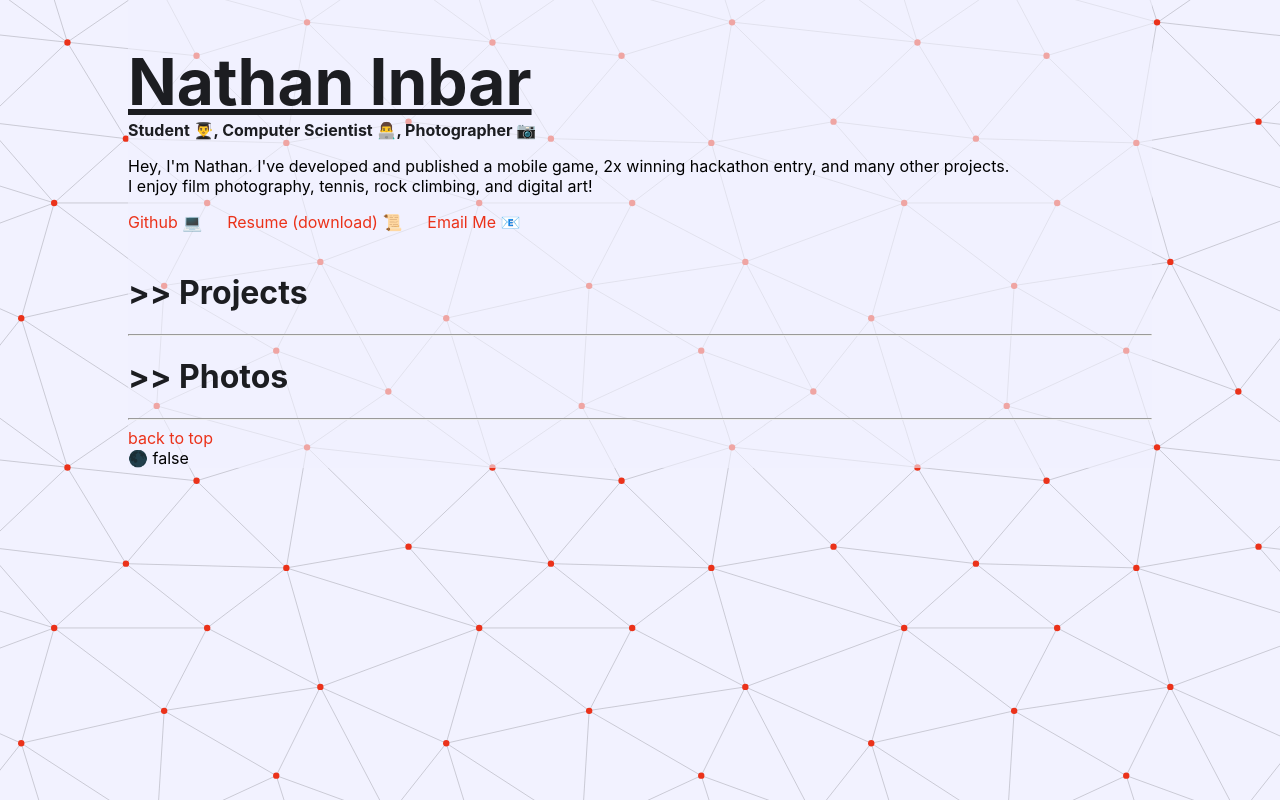
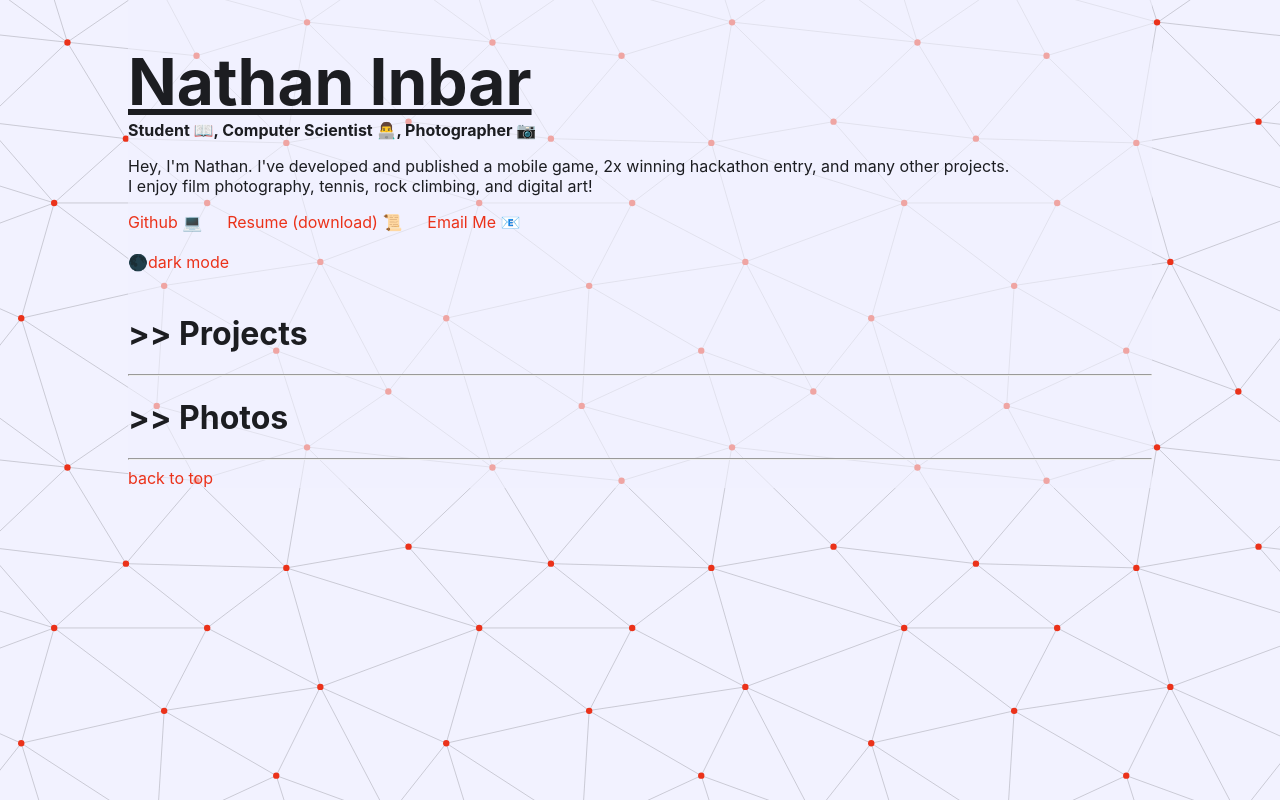
Before and after one commit to NathanInbar/NathanInbar.github.io, a Svelte app in the folder portfolio-site/: page / in a window 1280 px wide. Built offline with nearby package versions, Linux system fonts and the light colour scheme.

Commit message:
dark mode conditional styling

```diff
--- a/portfolio-site/src/App.svelte
+++ b/portfolio-site/src/App.svelte
@@ -4,15 +4,9 @@
 
   const theme_toggle_icons = ["🌑", "☀️"];
   let theme_toggle_icon = theme_toggle_icons[0];
-  let img_src;
   const toggleDarkMode = () => {
     $dark_mode = !$dark_mode;
     theme_toggle_icon = theme_toggle_icons[$dark_mode ? 1 : 0];
-    if ($dark_mode) {
-      img_src = "/assets/site/constellation_dark.svg";
-    } else {
-      img_src = "/assets/site/constellation_light.svg";
-    }
   };
 </script>
 
@@ -22,24 +16,62 @@
       body {
         background-image: url(/assets/site/constellation_dark.svg);
       }
+      #content_bkg {
+        background-color: rgba(28, 29, 33, 0.6);
+      }
     </style>
   {:else}
     <style>
       body {
         background-image: url(/assets/site/constellation_light.svg);
       }
+      #content_bkg {
+        background-color: rgba(242, 242, 255, 0.6);
+      }
     </style>
   {/if}
 </svelte:head>
 
-<!-- background-image: url("/assets/site/constellation_light.svg"); -->
+<main>
+  {#if $dark_mode}
+    <style>
+      h1 {
+        color: var(--global_header_dark);
+      }
+      h4 {
+        color: var(--global_header_dark);
+      }
+      p {
+        color: var(--global_header_dark);
+      }
+      #content__bkg {
+        background-color: rgba(28, 29, 33, 0.6);
+      }
+    </style>
+  {:else}
+    <style>
+      h1 {
+        color: var(--global_header_light);
+      }
+      h4 {
+        color: var(--global_header_light);
+      }
+      p {
+        color: var(--global_header_light);
+      }
+      #content__bkg {
+        background-color: rgba(242, 242, 255, 0.6);
+      }
+    </style>
+  {/if}
+</main>
 
-<body style={`background-image:url(${img_src})`}>
+<body>
   <span id="bkg">
     <span id="content__bkg">
       <div id="main__container">
         <h1>Nathan Inbar</h1>
-        <h4>Student 👨‍🎓, Computer Scientist 👨‍💻, Photographer 📷</h4>
+        <h4>Student 📖, Computer Scientist 👨‍💻, Photographer 📷</h4>
         <p>
           Hey, I'm Nathan. I've developed and published a mobile game, 2x
           winning hackathon entry, and many other projects. <br /> I enjoy film photography,
@@ -53,6 +85,9 @@
             download>Resume (download) 📜</a
           >
           <a href="mailto:nathaninbar1@gmail.com">Email Me 📧</a>
+          <div id="dark_mode_toggle" on:click={toggleDarkMode}>
+            {theme_toggle_icon}{$dark_mode ? "light" : "dark"} mode
+          </div>
         </span>
       </div>
       <br />
@@ -60,7 +95,6 @@
       <ContentContainer title="Projects" />
       <ContentContainer title="Photos" />
       <a href="#main__container">back to top</a>
-      <div on:click={toggleDarkMode}>{theme_toggle_icon} {$dark_mode}</div>
     </span>
   </span>
 </body>
@@ -78,11 +112,13 @@
     p {
       line-height: 125%;
     }
+    #dark_mode_toggle {
+      margin-top: 5% !important;
+    }
   }
 
   #bkg {
     /*full background overlay currently disabled */
-    /* background-color: rgb(45, 45, 151); */
     width: inherit;
     height: inherit;
     position: absolute;
@@ -92,7 +128,14 @@
     position: absolute;
     width: 80%;
     margin-left: var(--global_margin);
-    background-color: rgba(242, 242, 255, 0.6);
+  }
+
+  #dark_mode_toggle,
+  #dark_mode_toggle:hover {
+    margin-top: 2%;
+    color: var(--global_accent);
+    cursor: pointer;
+    max-width: fit-content;
   }
 
   #main__container {
@@ -106,13 +149,11 @@
 
   h1 {
     font-size: 4rem;
-    color: var(--global_header_light);
     margin-bottom: 0;
     text-decoration: underline;
   }
   h4 {
     margin-top: 0;
     margin-bottom: 0;
-    color: var(--global_header_light);
   }
 </style>
--- a/portfolio-site/src/Components/ContentContainer.svelte
+++ b/portfolio-site/src/Components/ContentContainer.svelte
@@ -1,7 +1,7 @@
 <script>
   import PhotoContainer from "./PhotoContainer.svelte";
   import ProjectContainer from "./ProjectContainer.svelte";
-  import { photos, projects } from "./stores.js";
+  import { dark_mode, photos, projects } from "./stores.js";
 
   export let title;
   let showContent = false;
@@ -10,6 +10,22 @@
     showContent = !showContent;
   };
 </script>
+
+<main>
+  {#if $dark_mode}
+    <style>
+      div {
+        color: var(--global_header_dark);
+      }
+    </style>
+  {:else}
+    <style>
+      div {
+        color: var(--global_header_light);
+      }
+    </style>
+  {/if}
+</main>
 
 <!-- content container header, e.g: ">> Projects" -->
 <div on:click={dropdownToggle}>
@@ -63,7 +79,6 @@
 <style>
   div {
     margin-left: 0;
-    color: var(--global_header_light);
     user-select: none;
   }
 
--- a/portfolio-site/src/Components/ProjectContainer.svelte
+++ b/portfolio-site/src/Components/ProjectContainer.svelte
@@ -1,10 +1,34 @@
 <script>
+  import { dark_mode } from "./stores.js";
   import { slide } from "svelte/transition";
+  import App from "../App.svelte";
   export let title;
   export let img_src;
   export let desc;
   export let link;
 </script>
+
+<main>
+  {#if $dark_mode}
+    <style>
+      #main {
+        background-color: var(--global_stroke_dark);
+      }
+      .project__container > h2 {
+        background-color: rgba(28, 29, 33, 0.85);
+      }
+    </style>
+  {:else}
+    <style>
+      #main {
+        background-color: #f2f2ff;
+      }
+      .project__container > h2 {
+        background-color: rgba(242, 242, 255, 0.85);
+      }
+    </style>
+  {/if}
+</main>
 
 <div id="main" transition:slide>
   <div>
@@ -26,7 +50,6 @@
     align-self: left;
     /* border: 1px dashed var(--global_header_light); */
     border-radius: 2px;
-    background-color: #f2f2ff;
   }
   a {
     color: var(--global_header_light);
@@ -53,7 +76,4 @@
     background-position: center center;
     border: 1px solid mar;
   }
-  .project__container > h2 {
-    background-color: rgba(242, 242, 255, 0.85);
-  }
 </style>
```
